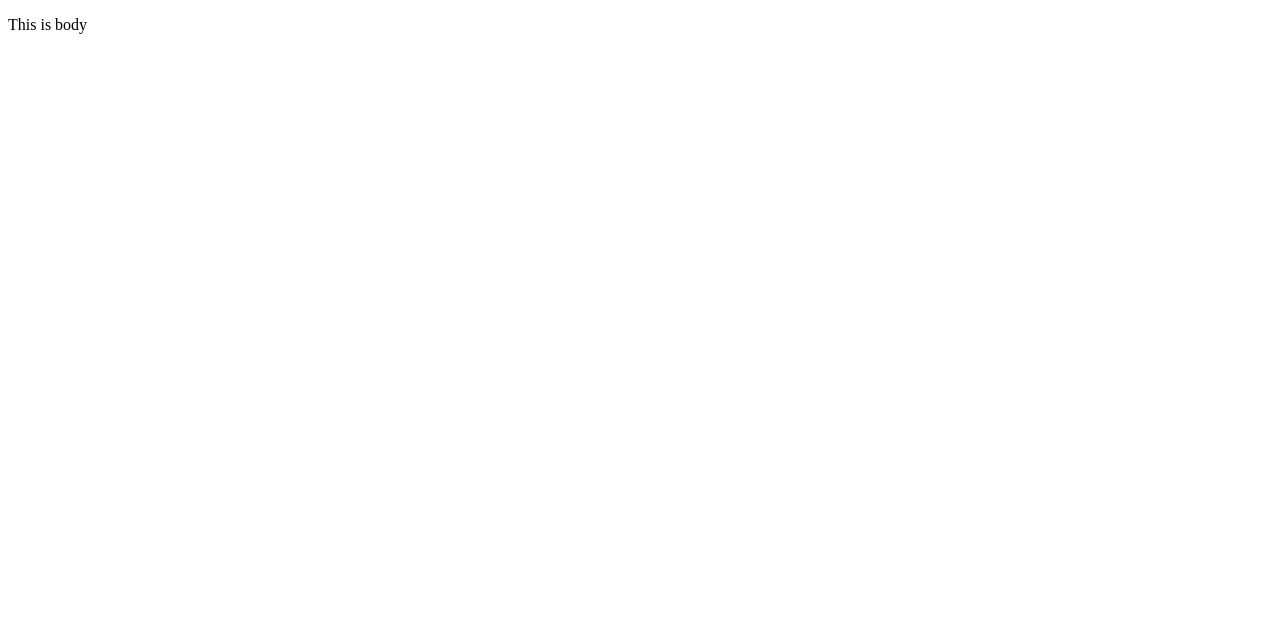
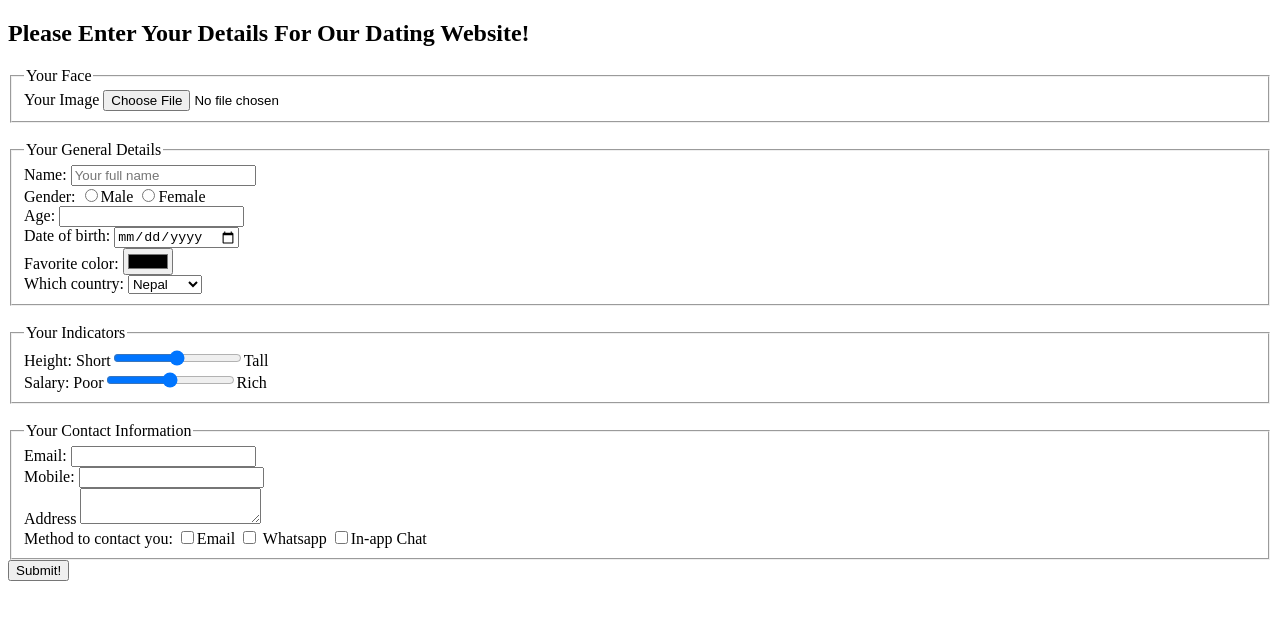
Before and after one commit to bidsharma/FullStackDeveloper-, a plain HTML site: page 1-week-one-hw/index.html in a window 1280 px wide. Drawn offline with Linux system fonts and the light colour scheme.

Commit message:
phase one completed

```diff
--- a/1-week-one-hw/index.html
+++ b/1-week-one-hw/index.html
@@ -6,7 +6,61 @@
 	</head>
 
 	<body>
-		<p>This is body</p>
+		<h2>Please Enter Your Details For Our Dating Website!</h2>
+
+		<form  action= "http://ihome.ust.hk/~rossiter/cgi-bin/show_everything.php" method="get">
+			<fieldset>
+				<legend>Your Face</legend>
+				<label for="image">Your Image</label>
+				<input type="file" id="image" name="image" required>
+				<img id="preview">
+			</fieldset><br>
+			<fieldset>
+				<legend>Your General Details</legend>
+				<label for="name">Name:</label>
+				<input type="text" id="name" name="name" placeholder="Your full name" required><br>
+				<label for="gender">Gender:</label>
+				<input type="radio" name="gender" id="gender" value="male">Male
+				<input type="radio" name="gender" id="gender" value="female">Female<br>
+				<label for="age">Age:</label>
+				<input type="number" id="age" class="age" required><br>
+				<label for="dob">Date of birth:</label>
+				<input type="date" id="dob" name="dob" required><br>
+				<label for="color">Favorite color:</label>
+				<input type="color" id="color" class="color" required><br>
+				<label for="country">Which country:</label>
+					<select name="country" id="country">
+						<option value="nepal">Nepal</option>
+						<option value="india">India</option>
+						<option value="china">China</option>
+						<option value="usa">USA</option>
+						<option value="uk">UK</option>
+						<option value="australia">Australia</option>
+					</select>
+			</fieldset><br>
+			<fieldset>
+				<legend>Your Indicators</legend>
+				<label for="height">Height:</label>
+				Short<input type="range" min="0" max="100" step="5" value="50" name="height" id="height" >Tall<br>
+				<label for="salary">Salary:</label>
+				Poor<input type="range" min="0" max="100" step="5" value="50" name="salary" id="salary">Rich
+			</fieldset><br>
+			<fieldset>
+				<legend>Your Contact Information</legend>
+				<label for="email">Email:</label>
+				<input type="email" id="email" name="email" required><br>
+				<label for="mobile">Mobile:</label>
+				<input type="tel" id="mobile" name="mobile" required><br>
+				<label for="address">Address</label>
+				<textarea id="address" name="address"></textarea><br>
+				<label for="contact_method">Method to contact you:</label>
+				<input type="checkbox" name="contact_method" value="email">Email
+				<input type="checkbox" name="contact_method" value="whatsapp"> Whatsapp
+				<input type="checkbox" name="contact_method" value="In-app Chat">In-app Chat
+			</fieldset>
+
+		<input type="submit" value="Submit!">
+		</form>
 	</body>
 
 </html>
```
